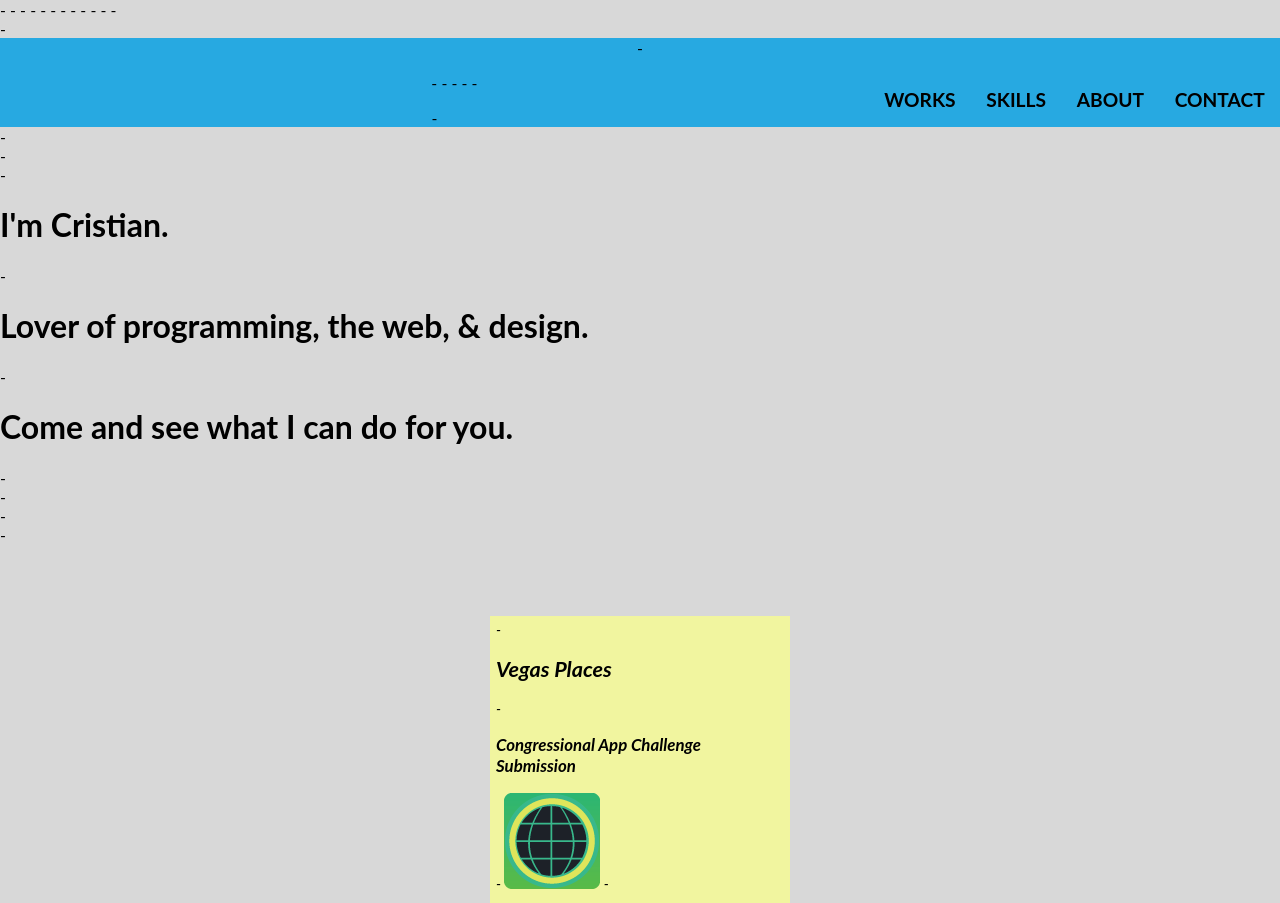
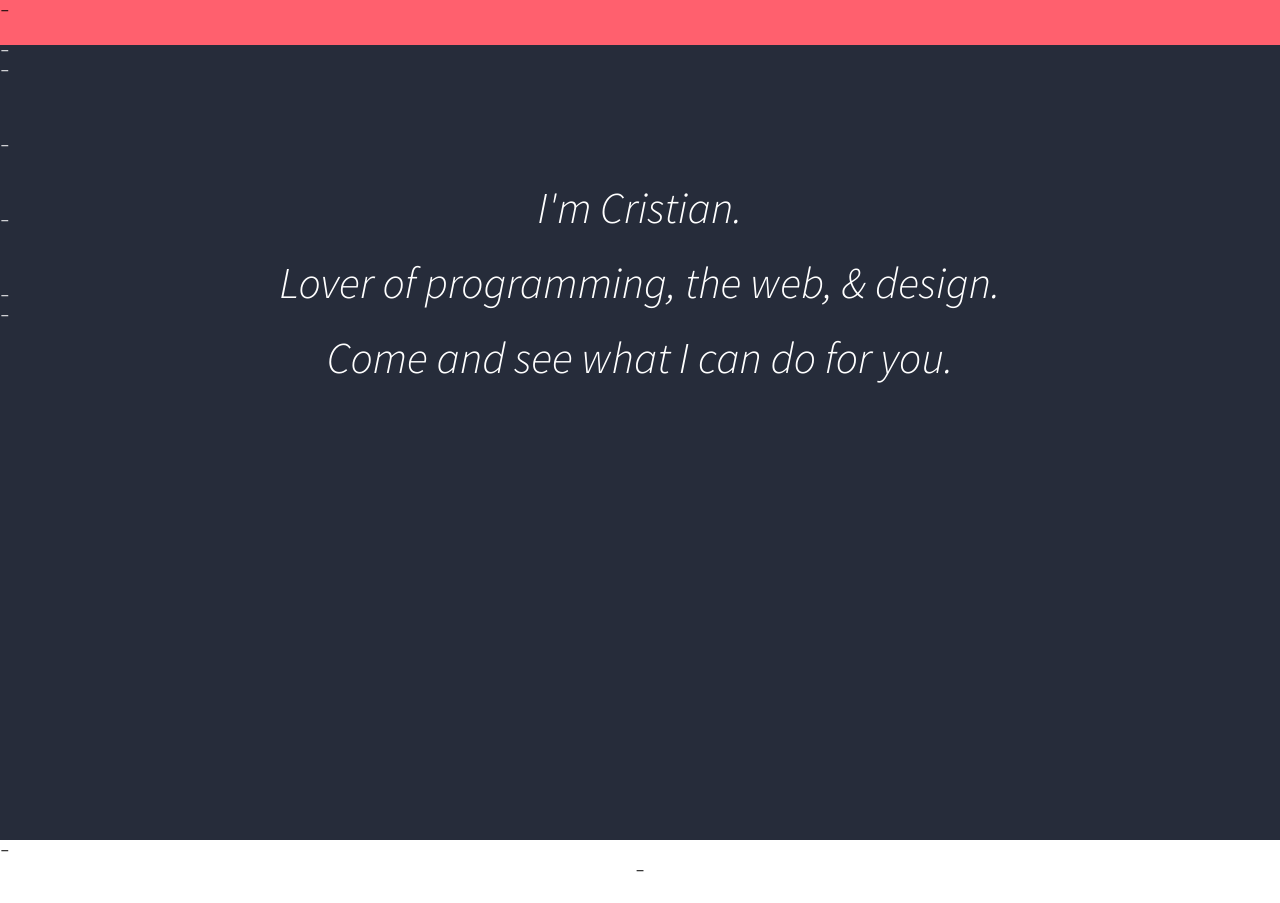
Before and after one commit to 20XXNE/shsalt.github.io, a plain HTML site: page index.html in a window 1280 px wide. Shown: the top 903 px of the page. Drawn offline with Linux system fonts and the light colour scheme; files that its build step writes are made by us from their sources.

Commit message:
woooooow how was i supposed to know that
broken git mechanics!

```diff
--- a/styles.css
+++ b/styles.css
@@ -1,53 +1,131 @@
 html{
-	font-family: 'Lato', sans-serif;
-	-webkit-font-smoothing: anitaliased;
+    -webkit-font-smoothing: anitaliased;
+    height: 100%;
 }
 body{
-	background-color: #d8d8d8; //ff3243;
-//	background-color: #;
+	font-family: "Source Code Pro";
 	padding: 0;
 	margin: 0;
 	height: 100%;
+    background-color: #FFFFFF;
 }
-#container{
-	min-height: 100%;
-	margin: 0 auto;
-	width: 100%
+a{
+    text-decoration: none;
+    display: inline-block;
+    color: #FFFFFF;
+    transition: color 0.4s;
+}
+a:hover{
+    color: #EBFF33;
+}
+li{
+	list-style: none;
+    font-family: "Source Sans Pro";
+    font-style: italic;
+    font-weight: 300;
+    font-size: 1.5em;
+}
+li a{
+    margin-right: 20px;
+    float: right;
 }
 #header{
 	width: 100%;
-	height: 100%;
+	height: 45px;
 	overflow: hidden;
 	margin: 0;
-	background-color: #27a9e1;
-	text-align: center;
+	background-color: #FF606E;
+    position: fixed;
+    top: 0;
+    z-index: 1;
 }
-#header p{
-	font-style: italic;
-	font-size: 1.2em;
+p{
+    font-family: "Source Code Pro";
+    font-weight: 300;
+    font-size: 1em;
+    margin: 0 auto;
 }
-#nav{
-	text-align: center;
-	display: inline-block;
+h1{
+    font-family: "Source Sans Pro";
+    font-style: italic;
+    font-weight: 300;
+    font-size: 2.75em;
 }
-ul li{
-	float: right;
-	margin: 0.5em;
-	list-style: none;
-	font-size: 1.2em;
-	border-radius: 9px;
-	padding: 0.3em;
-	transition: background-color 0.4s;
+h2{
+    font-family: "Source Sans Pro";
+    font-style: italic;
+    font-weight: 300;
+    font-size: 2em;
+    margin: 0;
 }
-ul li:hover{
-	background-color: #ff7373;
+h3{
+    font-family: "Source Sans Pro";
+    font-style: italic;
+    font-weight: 300;
+    font-size: 1.5em;
+    margin: 0;
 }
-a{
-	text-decoration: none;
-	display: inline-block;
-	color: #000000;
-	transition: color 0.4s;
-	font-weight: bold;
+#intro{
+    margin: 0 auto;
+    position: relative;
+	height: 100vh;
+    color: #FFFFFF;
+    background-color: #262C3A;
+}
+#intro h1{
+    position: relative;
+    top: 100px;
+    margin: 0 auto;
+    text-align: center;
+}
+#works{
+    height: 100vh;
+    width: 100%;
+    background-color: #FFFFFF;
+    text-align: center;
+}
+.content{
+    position: relative;
+    margin: 0 auto;
+    margin-top: 30px;
+    max-width: 25%;
+    background-color: #517398;
+    color: #FFFFFF;
+    text-align: center;
+    padding: 15px;
+}
+.content img{
+    max-width: 100%;
+    opacity: 0.5;
+    transition: opacity 0.4s;
+}
+.content img:hover{
+    opacity: 1;
+}
+#skills{
+    height: 100vh;
+    width: 100%;
+    background-color: #262C3A;
+    text-align: center;
+    color: #FFFFFF;
+}
+#skills h1{
+    position: relative;
+    top: 100px;
+    margin: 0 auto;
+    text-align: center;
+}
+ul#dev{
+    position: relative;
+    top: 200px;
+    position: inline;
+}
+#about{
+    height: 100vh;
+    width: 100%;
+    background-color: #FFFFFF;
+    text-align: center;
+    color: #000000;
 }
 .links li{
 	list-style: none;
@@ -60,36 +138,4 @@ a{
 .fa{
 	margin: 0.3em;
 	opacity: 0.4;
-	transition: opacity 0.4s;
-	display: inline-block;
 }
-.fa:hover{
-	opacity: 1;
-}
-.info{
-	text-align: center;
-	font-size: 1.2em;
-	width: 10em;
-	margin: 0 auto;
-	margin-top: 1.5em;
-	margin-bottom: 1em;
-	border: solid;
-	border-width: 1px;
-	padding: 0.5em;
-}
-#container h1{
-	text-align: center;
-	font-weight: bold;
-}
-.content{
-	margin: 5em auto;
-	background-color: #f1f59f;
-	width: 20em;
-	font-size: 0.9em;
-	font-style: italic;
-	padding: 0.4em;
-}
-.content img{
-	text-align: center;
-	margin: 0 auto;
-}
```
